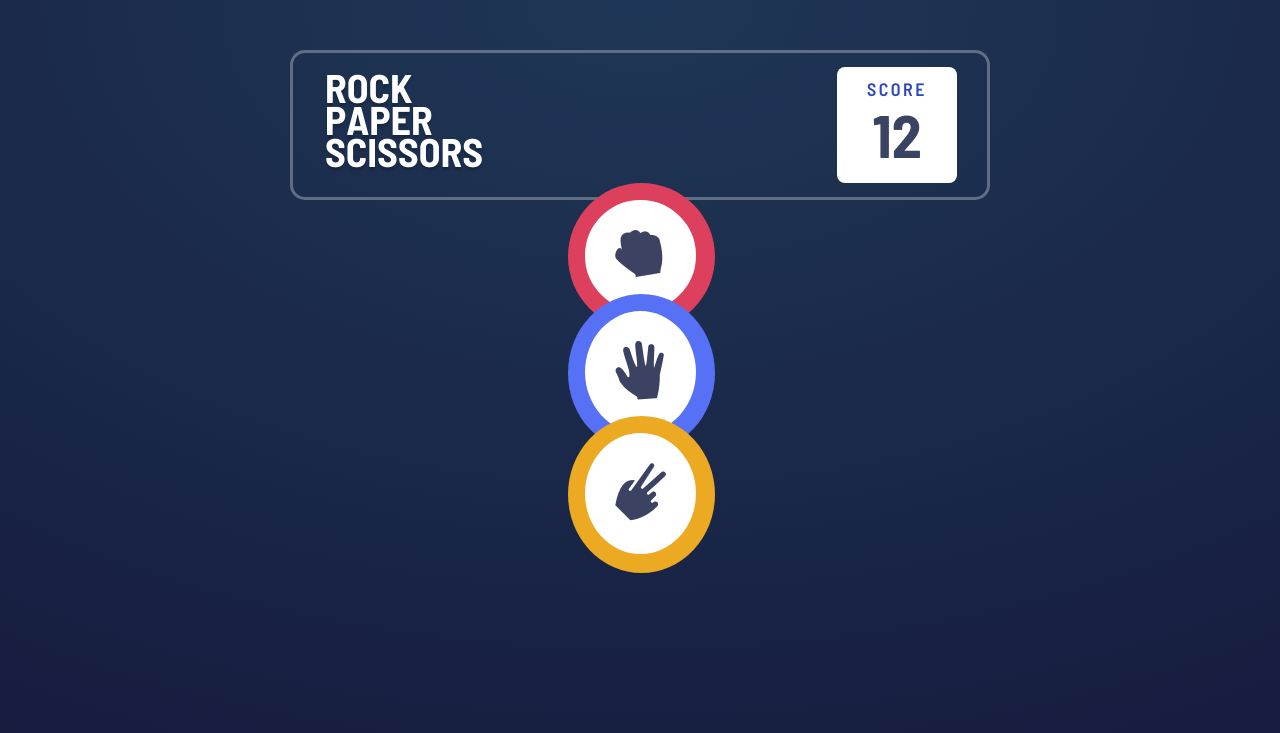
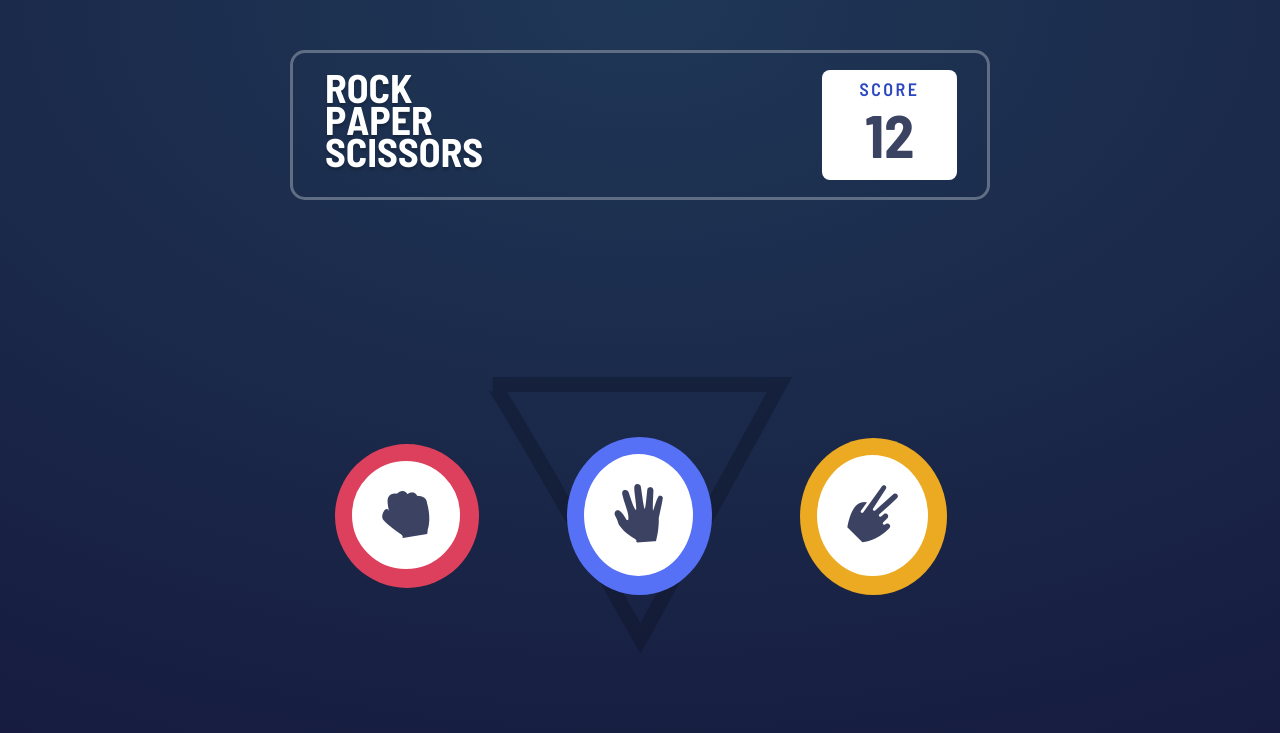
Before and after one commit to diego773/rock-paper-scissor, a plain HTML site: page index.html in a window 1280 px wide. Drawn offline with Linux system fonts and the light colour scheme.

Commit message:
made the circles display flex

```diff
--- a/assets/style.css
+++ b/assets/style.css
@@ -3,6 +3,7 @@
   margin: 0;
   box-sizing: border-box;
 }
+
 /* body fonts */
 body {
   font-family: "Barlow Semi Condensed", sans-serif;
@@ -23,11 +24,11 @@ body {
 /* scoreboard */
 .scoreboard {
   width: 700px;
+  height: 150px;
   border: 1px solid #606e85;
   border-width: medium;
   border-radius: 15px;
   margin-top: 50px;
-  height: 150px;
   display: flex;
   justify-content: space-between;
   align-items: center;
@@ -40,8 +41,8 @@ body {
 
 /* score box */
 .score-box {
-  width: 120px;
-  height: 116px;
+  width: 135px;
+  height: 110px;
   background-color: white;
   border-radius: 8px;
   margin-right: 30px;
@@ -68,12 +69,22 @@ body {
 }
 
 /* MAIN */
-.main-game {
-}
 
 /* GAME SECTION OPTIONS */
+
 /* game options */
-.game-options {
+.main-game .game-options {
+  background-image: url("./images/bg-triangle.png");
+  background-repeat: no-repeat;
+  background-position: center;
+  width: 576px;
+  height: 430px;
+  display: flex;
+  flex-wrap: wrap;
+  justify-content: center;
+  justify-content: space-between;
+  align-items: center;
+  margin-top: 100px;
 }
 
 /* rock image */
@@ -83,11 +94,13 @@ body {
   border-width: 30px;
   background-color: white;
   box-shadow: 1px 1px 0px 18px #dd405d;
+  display: flex;
 }
 
 /* paper image */
 .paper-img {
   border: 1px solid white;
+  display: block;
   border-radius: 50%;
   border-width: 30px;
   background-color: white;
--- a/index.html
+++ b/index.html
@@ -27,17 +27,19 @@
     <main class="main-game">
       <section class="game-options">
         <div class="rock-img">
-          <img src="./assets/images/icon-rock.png" alt="Image of a close fist to show rock">
+          <img src="assets/images/icon-rock.png">
         </div>
         <div class="paper-img">
-          <img src="./assets/images/icon-paper.png" alt="Image of an open hand to show paper">
+          <img src="/assets/images/icon-paper.png">
         </div>
         <div class="scissors-img">
-          <img src="./assets/images/icon-scissors.png" alt="Image of a hand showing two fingers to show scissors">
+          <img src="/assets/images/icon-scissors.png">
         </div>
-
       </section>
     </main>
+
+
+
 
 
   </div>
```
